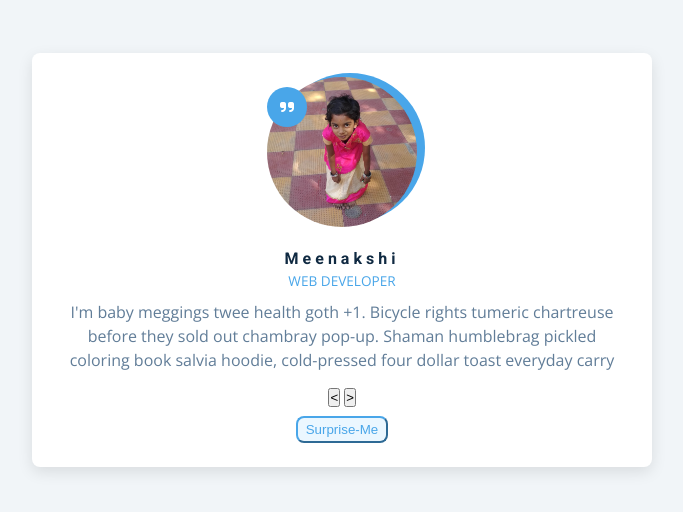
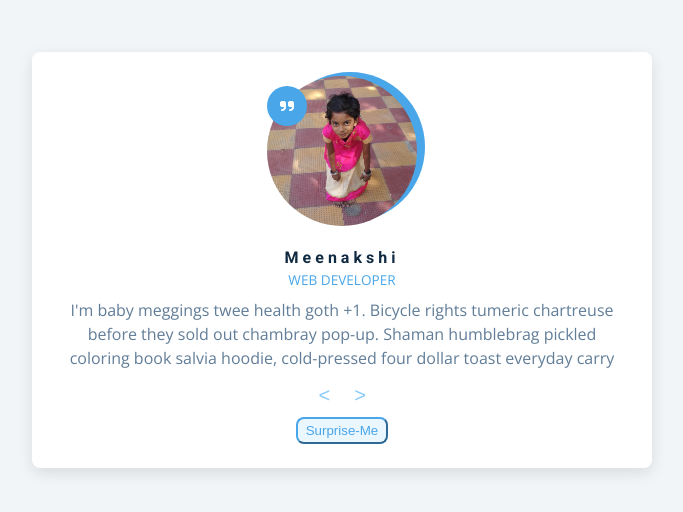
Before and after one commit to codebrakerk/reviews, a plain HTML site: page index.html in a window 1280 px wide. Shown: the part 212-724 px from the top of the page, without its empty margins (298-981 px from the left). Drawn offline with nearby package versions, Linux system fonts and the light colour scheme.

Commit message:
Update index.html

```diff
--- a/index.html
+++ b/index.html
@@ -31,12 +31,12 @@ Lorem ipsum dolor sit amet consectetur adipisicing elit. Iusto
             Iste, doloremque nihil?
         </p>
         <div class="button-container">
-          <button class="">
+          <button class="prev-btn">
             <!--prev-btn-->
             <!--fas fa-checron-left-->
             <i class="">&lt;</i>
           </button>
-          <button class="">
+          <button class="next-btn">
             <i class="">&gt;</i>
           </button>
 
```
